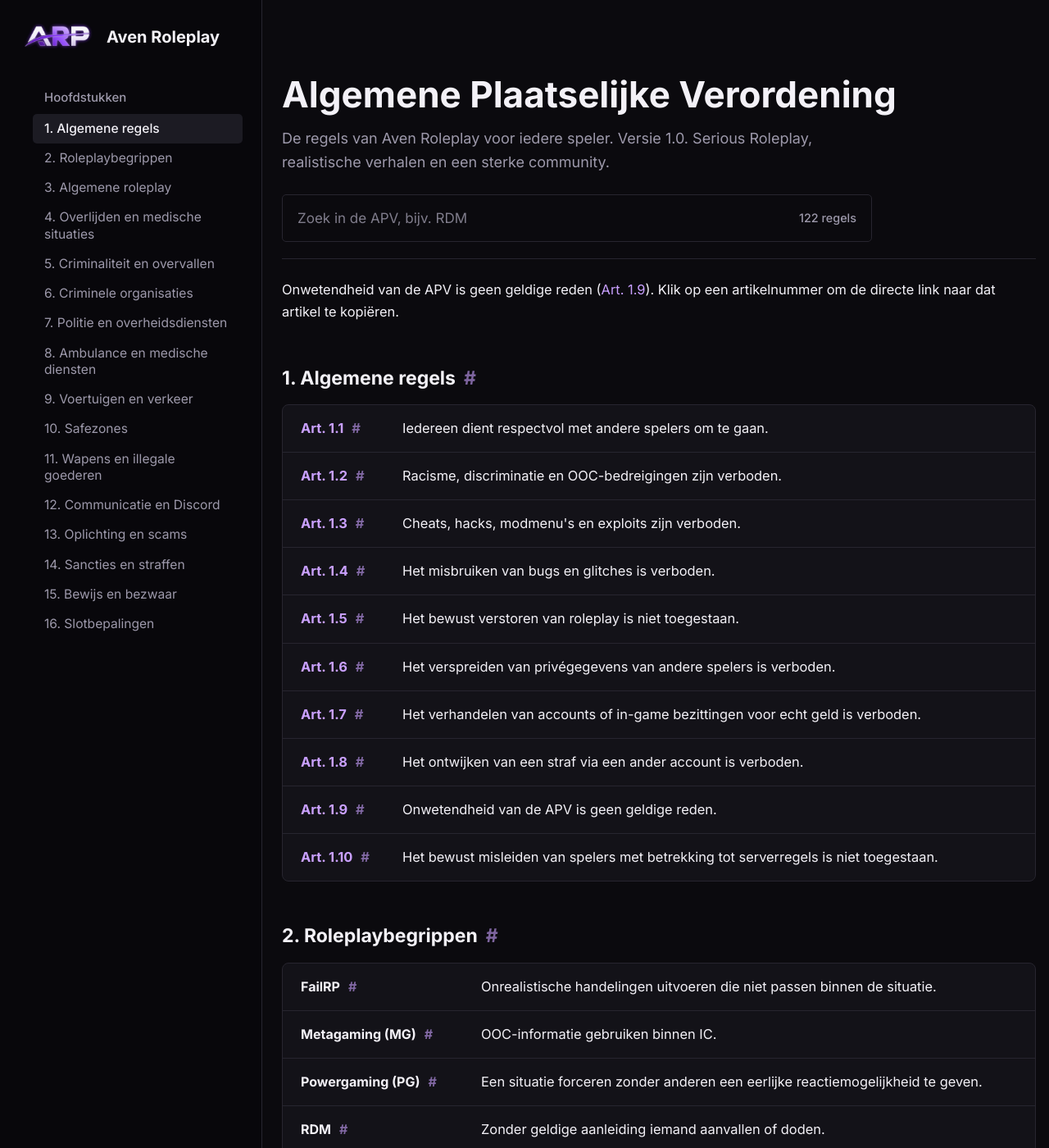
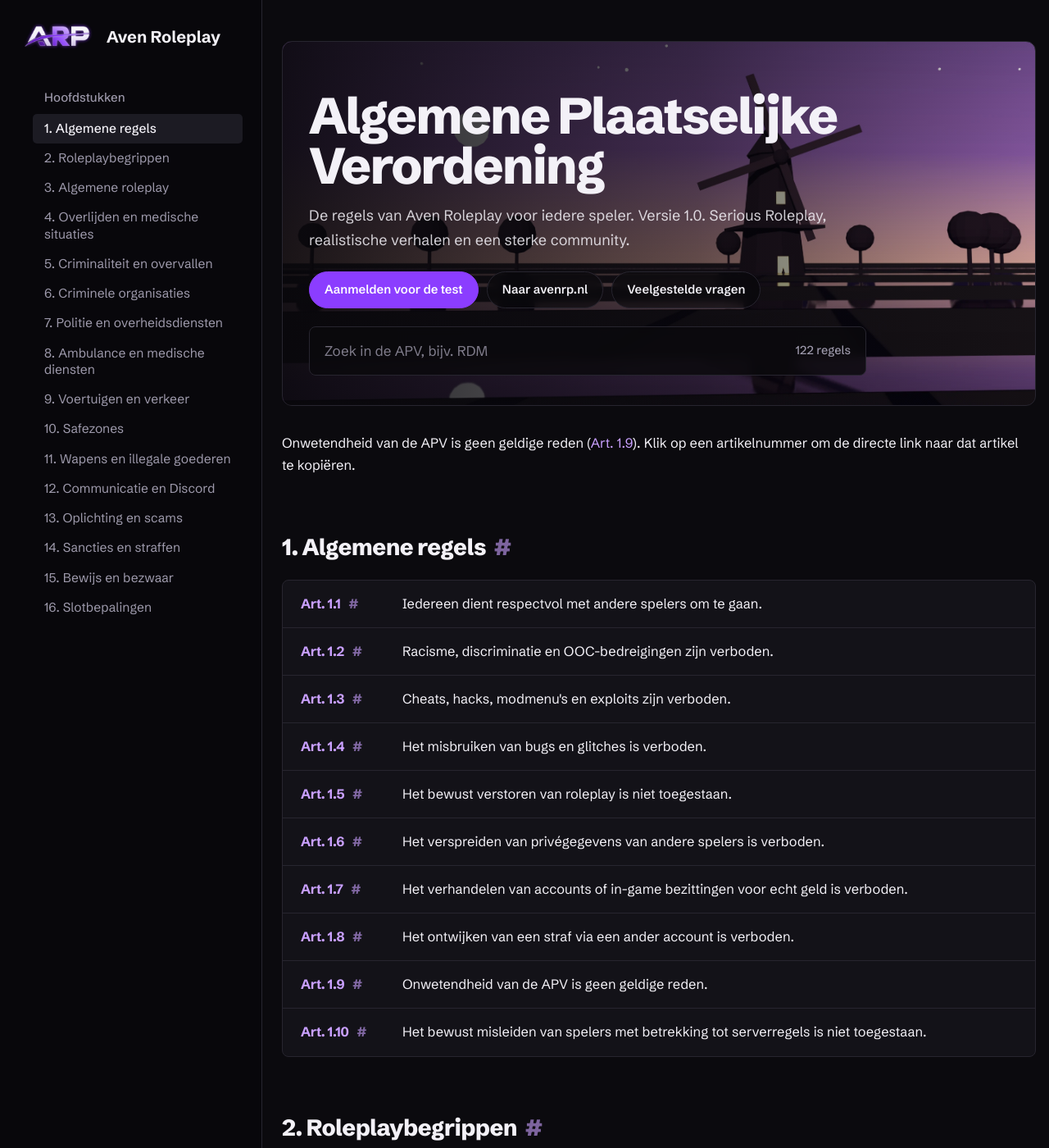
Before and after one commit to frearkdev/aven-regels, an MkDocs documentation site: the page built from docs/index.md, in a window 1280 px wide and 1400 px high. Shown: the whole window at 82% size. Built offline with MkDocs 1.6.1 and Material for MkDocs 9.7.7, drawn with Linux system fonts in a browser that asks for light colours.

Commit message:
Give the APV site the same look as avenrp.nl
The APV used Inter on a plain dark page. It now uses Schibsted Grotesk like
the website and the portal, opens with the polder scene in a proper title
block, links back to the website (apply for the test, home, FAQ), and has a
larger chapter heading. Fonts and the scene image are self-hosted; the strict
build passes.

Co-Authored-By: Claude Sonnet 5.5 <noreply@anthropic.com>

```diff
--- a/docs/index.md
+++ b/docs/index.md
@@ -5,6 +5,11 @@ title: Algemene Plaatselijke Verordening
 <div class="hero">
 <h1 class="hero__title">Algemene Plaatselijke Verordening</h1>
 <p class="hero__sub">De regels van Aven Roleplay voor iedere speler. Versie 1.0. Serious Roleplay, realistische verhalen en een sterke community.</p>
+<nav class="hero__links" aria-label="Aven Roleplay">
+<a class="is-primary" href="https://avenrp.nl/starten">Aanmelden voor de test</a>
+<a href="https://avenrp.nl">Naar avenrp.nl</a>
+<a href="https://avenrp.nl/faq">Veelgestelde vragen</a>
+</nav>
 <div class="aven-search" role="search">
 <input id="aven-filter" type="search" placeholder="Zoek in de APV, bijv. RDM" aria-label="Zoek in de APV" autocomplete="off">
 <kbd>/</kbd>
--- a/docs/stylesheets/extra.css
+++ b/docs/stylesheets/extra.css
@@ -1,18 +1,14 @@
-/* Aven APV: zelfde stijl als het Aven Portaal (neutraal donker, Inter, paars alleen als accent). */
+/* Aven APV: zelfde huisstijl als avenrp.nl en het portaal (donker, Schibsted Grotesk, paars als accent). */
 
 /* Zelf gehost, geen Google Fonts */
-@font-face { font-family: "Inter"; font-style: normal; font-weight: 400; font-display: swap; src: url("../assets/fonts/inter-latin-400-normal.woff2") format("woff2"); unicode-range: U+0000-00FF, U+0131, U+0152-0153, U+02BB-02BC, U+02C6, U+02DA, U+02DC, U+2000-206F, U+20AC, U+2122, U+2191, U+2193, U+2212, U+2215, U+FEFF, U+FFFD; }
-@font-face { font-family: "Inter"; font-style: normal; font-weight: 400; font-display: swap; src: url("../assets/fonts/inter-latin-ext-400-normal.woff2") format("woff2"); unicode-range: U+0100-02BA, U+02BD-02C5, U+02C7-02CC, U+02CE-02D7, U+02DD-02FF, U+0304, U+0308, U+0329, U+1D00-1DBF, U+1E00-1E9F, U+1EF2-1EFF, U+2020, U+20A0-20AB, U+20AD-20C0, U+2113, U+2C60-2C7F, U+A720-A7FF; }
-@font-face { font-family: "Inter"; font-style: normal; font-weight: 500; font-display: swap; src: url("../assets/fonts/inter-latin-500-normal.woff2") format("woff2"); unicode-range: U+0000-00FF, U+0131, U+0152-0153, U+02BB-02BC, U+02C6, U+02DA, U+02DC, U+2000-206F, U+20AC, U+2122, U+2191, U+2193, U+2212, U+2215, U+FEFF, U+FFFD; }
-@font-face { font-family: "Inter"; font-style: normal; font-weight: 500; font-display: swap; src: url("../assets/fonts/inter-latin-ext-500-normal.woff2") format("woff2"); unicode-range: U+0100-02BA, U+02BD-02C5, U+02C7-02CC, U+02CE-02D7, U+02DD-02FF, U+0304, U+0308, U+0329, U+1D00-1DBF, U+1E00-1E9F, U+1EF2-1EFF, U+2020, U+20A0-20AB, U+20AD-20C0, U+2113, U+2C60-2C7F, U+A720-A7FF; }
-@font-face { font-family: "Inter"; font-style: normal; font-weight: 700; font-display: swap; src: url("../assets/fonts/inter-latin-700-normal.woff2") format("woff2"); unicode-range: U+0000-00FF, U+0131, U+0152-0153, U+02BB-02BC, U+02C6, U+02DA, U+02DC, U+2000-206F, U+20AC, U+2122, U+2191, U+2193, U+2212, U+2215, U+FEFF, U+FFFD; }
-@font-face { font-family: "Inter"; font-style: normal; font-weight: 700; font-display: swap; src: url("../assets/fonts/inter-latin-ext-700-normal.woff2") format("woff2"); unicode-range: U+0100-02BA, U+02BD-02C5, U+02C7-02CC, U+02CE-02D7, U+02DD-02FF, U+0304, U+0308, U+0329, U+1D00-1DBF, U+1E00-1E9F, U+1EF2-1EFF, U+2020, U+20A0-20AB, U+20AD-20C0, U+2113, U+2C60-2C7F, U+A720-A7FF; }
+@font-face { font-family: "Schibsted Grotesk"; font-style: normal; font-weight: 400 900; font-display: swap; src: url("../assets/fonts/schibsted-grotesk-latin-wght-normal.woff2") format("woff2"); unicode-range: U+0000-00FF, U+0131, U+0152-0153, U+02BB-02BC, U+02C6, U+02DA, U+02DC, U+0304, U+0308, U+0329, U+2000-206F, U+20AC, U+2122, U+2191, U+2193, U+2212, U+2215, U+FEFF, U+FFFD; }
+@font-face { font-family: "Schibsted Grotesk"; font-style: normal; font-weight: 400 900; font-display: swap; src: url("../assets/fonts/schibsted-grotesk-latin-ext-wght-normal.woff2") format("woff2"); unicode-range: U+0100-02BA, U+02BD-02C5, U+02C7-02CC, U+02CE-02D7, U+02DD-02FF, U+0304, U+0308, U+0329, U+1D00-1DBF, U+1E00-1E9F, U+1EF2-1EFF, U+2020, U+20A0-20AB, U+20AD-20C0, U+2113, U+2C60-2C7F, U+A720-A7FF; }
 
 :root, [data-md-color-scheme="slate"] {
   --aven-base: #0b0a0e; --aven-void: #08070b; --aven-surface: #131218; --aven-surface-2: #1c1b23; --aven-line: #27252f;
   --aven-text: #f3f1f7; --aven-muted: #9d99ab; --aven-violet: #8b3dff; --aven-violet-dark: #6e27d9; --aven-lav: #c9a0ff;
-  --aven-font: "Inter", ui-sans-serif, system-ui, sans-serif;
-  --md-text-font: "Inter";
+  --aven-font: "Schibsted Grotesk", ui-sans-serif, system-ui, sans-serif;
+  --md-text-font: "Schibsted Grotesk";
   --md-default-bg-color: var(--aven-base);
   --md-default-bg-color--light: var(--aven-surface);
   --md-default-fg-color: var(--aven-text);
@@ -75,21 +71,28 @@ body { overflow-x: clip; }
 .md-content__inner { margin-top: 0; }
 .md-typeset { font-size: .82rem; line-height: 1.65; }
 .md-typeset a { color: var(--aven-lav); }
-.md-typeset h1, .md-typeset h2, .md-typeset h3 { font-family: var(--aven-font); color: var(--aven-text); font-weight: 700; letter-spacing: 0; text-transform: none; }
+.md-typeset h1, .md-typeset h2, .md-typeset h3 { font-family: var(--aven-font); color: var(--aven-text); font-weight: 800; letter-spacing: -.02em; text-transform: none; text-wrap: balance; }
+.md-typeset p, .md-typeset li { text-wrap: pretty; }
 
-/* Titelblok */
-.hero { padding: 2rem 0 1rem; border-bottom: 1px solid var(--aven-line); margin-bottom: 1.2rem; }
-.md-typeset .hero__title { margin: 0 0 .3em; font-size: clamp(1.7rem, 5vw, 2.2rem); font-weight: 700; line-height: 1.15; }
-.hero__sub { margin: 0 0 1.2rem; max-width: 36rem; color: var(--aven-muted); font-size: .9rem; }
-.aven-search { display: flex; align-items: center; gap: .7rem; max-width: 36rem; padding: 0 .9rem; background: var(--aven-base); border: 1px solid var(--aven-line); border-radius: .25rem; }
+/* Titelblok: eigen avondbeeld, zoals de kop op avenrp.nl */
+.hero { position: relative; isolation: isolate; overflow: hidden; margin: 0 0 1.6rem; padding: 3rem 1.6rem 1.8rem; border: 1px solid var(--aven-line); border-radius: .6rem; background: var(--aven-void) url("../assets/scene-polder.webp") 78% center / cover; }
+.hero::before { content: ""; position: absolute; inset: 0; z-index: -1; background: linear-gradient(90deg, rgb(8 7 11 / .92) 0%, rgb(8 7 11 / .6) 55%, rgb(8 7 11 / .15) 100%); }
+.md-typeset .hero__title { margin: 0 0 .25em; max-width: 18ch; font-size: clamp(2rem, 6vw, 3.1rem); font-weight: 800; line-height: .98; letter-spacing: -.035em; text-wrap: balance; }
+.hero__sub { margin: 0 0 1.2rem; max-width: 34rem; color: rgb(243 241 247 / .85); font-size: .9rem; text-wrap: pretty; }
+.hero__links { display: flex; flex-wrap: wrap; gap: .5rem; margin: 0 0 1.1rem; }
+.md-typeset .hero__links a { padding: .45rem .9rem; border: 1px solid var(--aven-line); border-radius: 2rem; background: rgb(8 7 11 / .6); color: var(--aven-text); font-size: .74rem; font-weight: 600; text-decoration: none; backdrop-filter: blur(6px); }
+.md-typeset .hero__links a:hover { border-color: var(--aven-violet); background: var(--aven-violet); color: #fff; }
+.md-typeset .hero__links a.is-primary { border-color: var(--aven-violet); background: var(--aven-violet); color: #fff; }
+.md-typeset .hero__links a.is-primary:hover { background: var(--aven-violet-dark); }
+.aven-search { display: flex; align-items: center; gap: .7rem; max-width: 34rem; padding: 0 .9rem; background: rgb(11 10 14 / .85); border: 1px solid var(--aven-line); border-radius: .4rem; backdrop-filter: blur(6px); }
 .aven-search:focus-within { border-color: var(--aven-violet); }
-.aven-search input { flex: 1; min-width: 0; padding: .7rem 0; background: transparent; border: 0; outline: 0; color: var(--aven-text); font: inherit; font-size: .85rem; }
+.aven-search input { flex: 1; min-width: 0; padding: .75rem 0; background: transparent; border: 0; outline: 0; color: var(--aven-text); font: inherit; font-size: .85rem; }
 .aven-search input::placeholder { color: var(--aven-muted); opacity: .8; }
 .aven-search kbd { padding: 0 .4rem; border: 1px solid var(--aven-line); border-radius: .25rem; color: var(--aven-muted); font-size: .65rem; box-shadow: none; background: transparent; }
 .aven-search span { color: var(--aven-muted); font-size: .72rem; font-weight: 500; white-space: nowrap; }
 
 /* Hoofdstuk */
-.md-typeset h2 { margin: 2.2em 0 .7em; font-size: 1.15rem; scroll-margin-top: 4rem; }
+.md-typeset h2 { margin: 2.4em 0 .7em; font-size: 1.4rem; scroll-margin-top: 4rem; }
 .hoofdstuk__intro { color: var(--aven-muted); margin: -.3em 0 .8em; }
 
 /* Regels: kaart zoals in het portaal */
@@ -123,21 +126,24 @@ body { overflow-x: clip; }
   .md-header__button.md-logo img { height: 1.6rem; }
 }
 @media (max-width: 40rem) {
+  .md-typeset .hero__links a:nth-child(3) { display: none; }
   .md-typeset .regel, .md-typeset .regel--begrip, .md-typeset .regel--sanctie { grid-template-columns: 1fr; gap: .15rem; padding: .7rem .9rem; }
   .md-typeset .regel h3 { white-space: normal; }
-  .hero { padding: 1.2rem 0 .8rem; }
+  .hero { padding: 2rem 1rem 1.2rem; margin-bottom: 1.2rem; }
   .hero__sub { font-size: .82rem; margin-bottom: 1rem; }
   .aven-search { flex-wrap: wrap; gap: 0 .6rem; padding: 0 .8rem; }
   .aven-search input { font-size: 16px; } /* voorkomt inzoomen op iPhone */
   .aven-search kbd { display: none; }
   .aven-search span { flex-basis: 100%; padding: 0 0 .55rem; }
-  .md-typeset h2 { font-size: 1rem; margin-top: 1.8em; }
+  .md-typeset h2 { font-size: 1.15rem; margin-top: 1.8em; }
 }
 @media (hover: none) { .aven-search kbd { display: none; } .md-typeset .headerlink { opacity: .6; } }
 @media (prefers-reduced-motion: reduce) { *, *::before, *::after { transition-duration: .01ms !important; animation-duration: .01ms !important; scroll-behavior: auto !important; } }
 @media print {
   body, .md-main { background: #fff; color: #000; }
-  .md-header, .md-sidebar, .md-footer, .md-top, .aven-search { display: none; }
+  .md-header, .md-sidebar, .md-footer, .md-top, .aven-search, .hero__links { display: none; }
+  .hero { background: #fff; border: 0; padding: 0; }
+  .hero::before { display: none; }
   .regels, .md-typeset .regel { background: #fff; border-color: #ccc; }
   .md-typeset, .md-typeset h1, .md-typeset h2, .md-typeset h3 { color: #000; }
 }
```
Also changed, not shown: docs/assets/fonts/inter-latin-400-normal.woff2 (deleted), docs/assets/fonts/inter-latin-500-normal.woff2 (deleted), docs/assets/fonts/inter-latin-700-normal.woff2 (deleted), docs/assets/fonts/inter-latin-ext-400-normal.woff2 (deleted), docs/assets/fonts/inter-latin-ext-500-normal.woff2 (deleted), docs/assets/fonts/inter-latin-ext-700-normal.woff2 (deleted), docs/assets/fonts/schibsted-grotesk-latin-ext-wght-normal.woff2 (added), docs/assets/fonts/schibsted-grotesk-latin-wght-normal.woff2 (added), docs/assets/scene-polder.webp (added).
